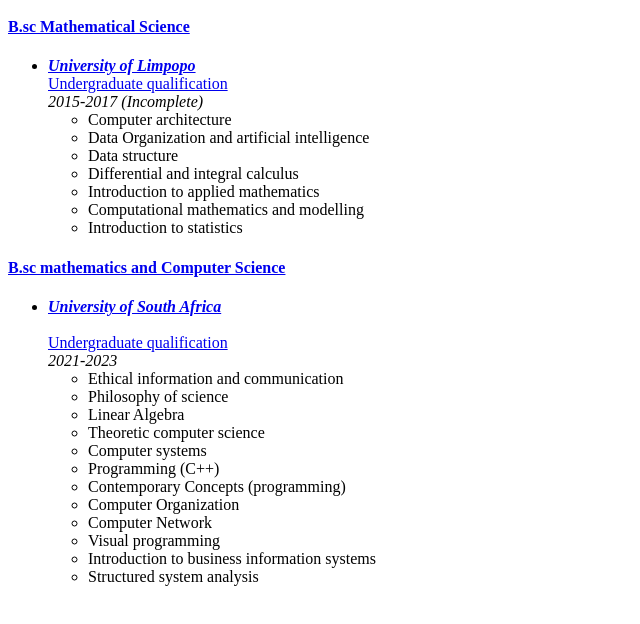
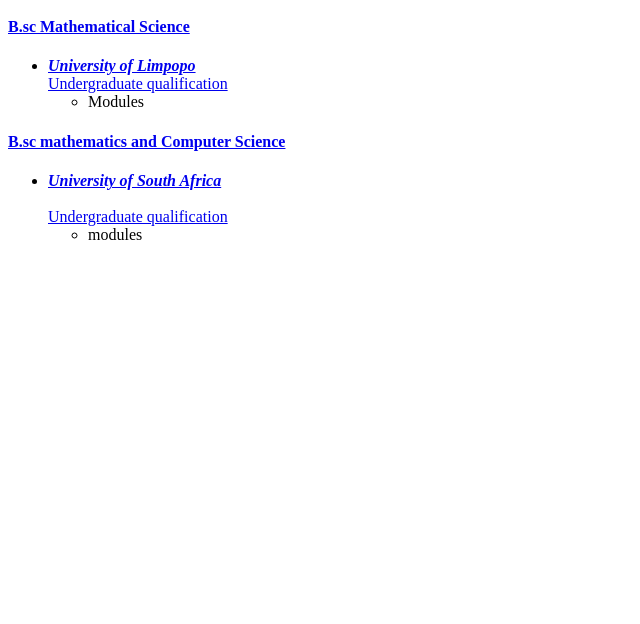
Before and after one commit to EmmanuelTshehla/Resume, a plain HTML site: page education.html in a window 1280 px wide. Shown: the part 50-674 px from the top of the page, without its empty margins (0-640 px from the left). Drawn offline with Linux system fonts and the light colour scheme.

Commit message:
Update education.html

```diff
--- a/education.html
+++ b/education.html
@@ -11,15 +11,8 @@
         <li>
             <strong><em><a href="https://www.ul.ac.za/">University of Limpopo</a></em></strong><br>
             <a href="documents/Undergraduate Programmes_ccomputer_science.pdf">Undergraduate qualification</a><br>
-            <em>2015-2017 (Incomplete)</em>
             <ul>
-                <li>Computer architecture</li>
-                <li>Data Organization and artificial intelligence</li>
-                <li>Data structure</li>
-                <li>Differential and integral calculus</li>
-                <li>Introduction to applied mathematics</li>
-                <li>Computational mathematics and modelling</li>
-                <li>Introduction to statistics</li>
+                <li>Modules</li>
             </ul>
         </li>
     </ul>
@@ -27,20 +20,8 @@
    <ul>
     <li><strong><em><a href="https://www.unisa.ac.za/sites/corporate/default">University of South Africa</a></em></strong></li><br>
     <a href="https://www.unisa.ac.za/sites/corporate/default/Register-to-study-through-Unisa/Undergraduate-&-honours-qualifications/Find-your-qualification-&-choose-your-modules/All-qualifications/Bachelor-of-Science-Mathematics-and-Computer-Science-(98801-%E2%80%93-MCS)">Undergraduate qualification</a><br>
-       <em>2021-2023</em>
     <ul>
-        <li>Ethical information and communication</li>
-        <li>Philosophy of science</li>
-        <li>Linear Algebra</li>
-        <li>Theoretic computer science</li>
-        <li>Computer systems</li>
-        <li>Programming (C++)</li>
-        <li>Contemporary Concepts (programming)</li>
-        <li>Computer Organization</li>
-        <li>Computer Network</li>
-        <li>Visual programming</li>
-        <li>Introduction to business information systems</li>
-        <li>Structured system analysis</li>
+        <li>modules</li>
     </ul>
    </ul>
 </body>
```
